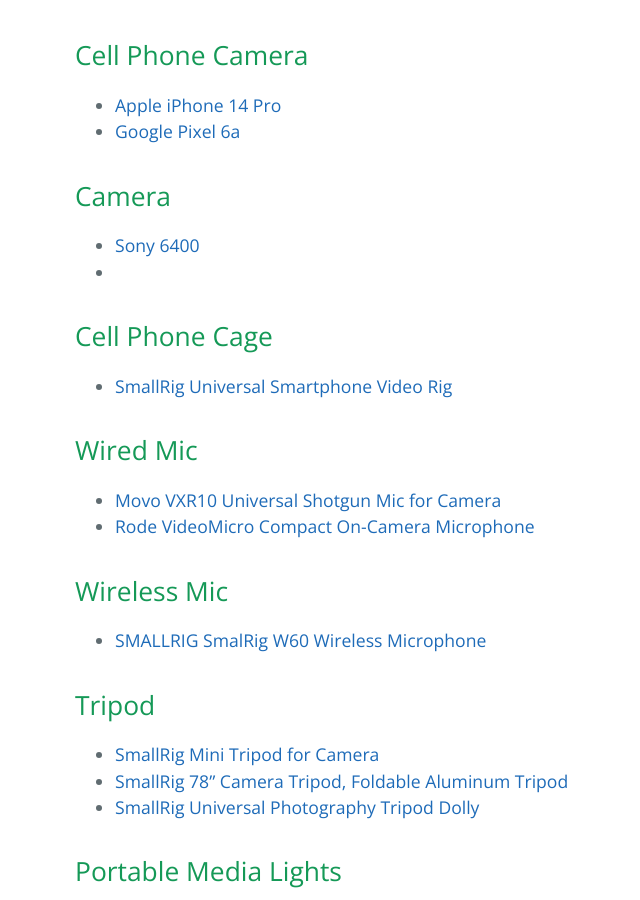
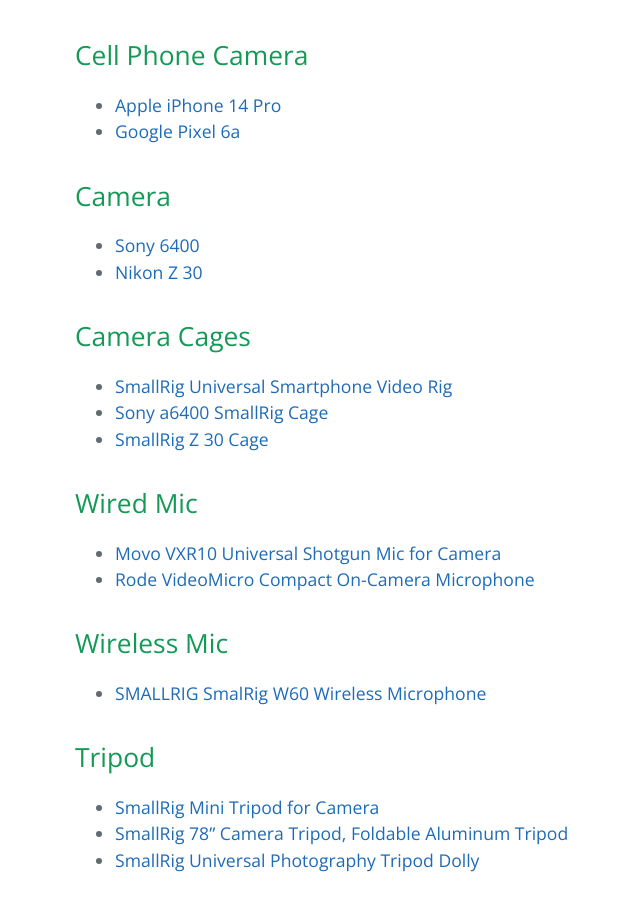
Before and after one commit to jscar-hawk/jscar-hawk.github.io, a Jekyll site: the page built from docs/2023_Mobile_Vlog_Podcasting_Gear_Recommendation.md, in a window 1280 px wide and 900 px high, scrolled down 651 px. Shown: the whole window, without its empty margins (149-789 px from the left). Built offline with Jekyll 4.4.1, drawn with Linux system fonts in a browser that asks for light colours; our own code applies the rules of GitHub Pages for plain Markdown files.

Commit message:
Update 2023_Mobile_Vlog_Podcasting_Gear_Recommendation.md

```diff
--- a/docs/2023_Mobile_Vlog_Podcasting_Gear_Recommendation.md
+++ b/docs/2023_Mobile_Vlog_Podcasting_Gear_Recommendation.md
@@ -8,11 +8,13 @@ To help fund the projects I work on, the links are Amazon Affiliate links. This
 
 ## Camera
 - [Sony 6400](https://www.amazon.com/Sony-Alpha-a6400-Mirrorless-Camera/dp/B07MTWVN3M?crid=3V8G9N9VTWKRV&keywords=sony%2Ba6400&qid=1703094257&sprefix=sony%2B6400%2Caps%2C198&sr=8-3&ufe=app_do%3Aamzn1.fos.2b70bf2b-6730-4ccf-ab97-eb60747b8daf&th=1&linkCode=sl1&tag=jscar-20&linkId=78649740905fe179efa33f606b5c40ed&language=en_US&ref_=as_li_ss_tl)
--
+- [Nikon Z 30](https://www.amazon.com/Nikon-Wide-Angle-Compact-Lightweight-mirrorless/dp/B0B527QM4X?crid=1EUVTUS06XUAK&keywords=Nikon%2Bz30&qid=1703094623&sprefix=nikon%2Bz30%2Caps%2C196&sr=8-3&ufe=app_do%3Aamzn1.fos.2b70bf2b-6730-4ccf-ab97-eb60747b8daf&th=1&linkCode=sl1&tag=jscar-20&linkId=a6b91009e56d7a73d6b21e9119379de5&language=en_US&ref_=as_li_ss_tl)
 
 
-## Cell Phone Cage
+## Camera Cages
 - [SmallRig Universal Smartphone Video Rig](https://amzn.to/3tsv4Ad)
+- [Sony a6400 SmallRig Cage](https://www.amazon.com/SMALLRIG-Silicone-Handgrip-a6100-a6300/dp/B08VD9BSRX?crid=3BA4SP84M8A1R&keywords=sony+a6400+cage&qid=1703094736&sprefix=sony+a6400+cage%2Caps%2C178&sr=8-3&linkCode=sl1&tag=jscar-20&linkId=d3b9b3589132c7d8539b4fb3cf99356f&language=en_US&ref_=as_li_ss_tl)
+- [SmallRig Z 30 Cage](https://www.amazon.com/SmallRig-Aluminum-Integrated-Arca-Swiss-Locating/dp/B0B5KRQ5SC?crid=43UHJ7LA523O&keywords=nikon+z30+cage&qid=1703094712&sprefix=Nikon+z30+ca%2Caps%2C185&sr=8-3&ufe=app_do%3Aamzn1.fos.006c50ae-5d4c-4777-9bc0-4513d670b6bc&linkCode=sl1&tag=jscar-20&linkId=da3a3c00564a61707bd859b5aa5324ab&language=en_US&ref_=as_li_ss_tl)
 
 ## Wired Mic
 - [Movo VXR10 Universal Shotgun Mic for Camera](https://amzn.to/3Tz2ZSG)
```
